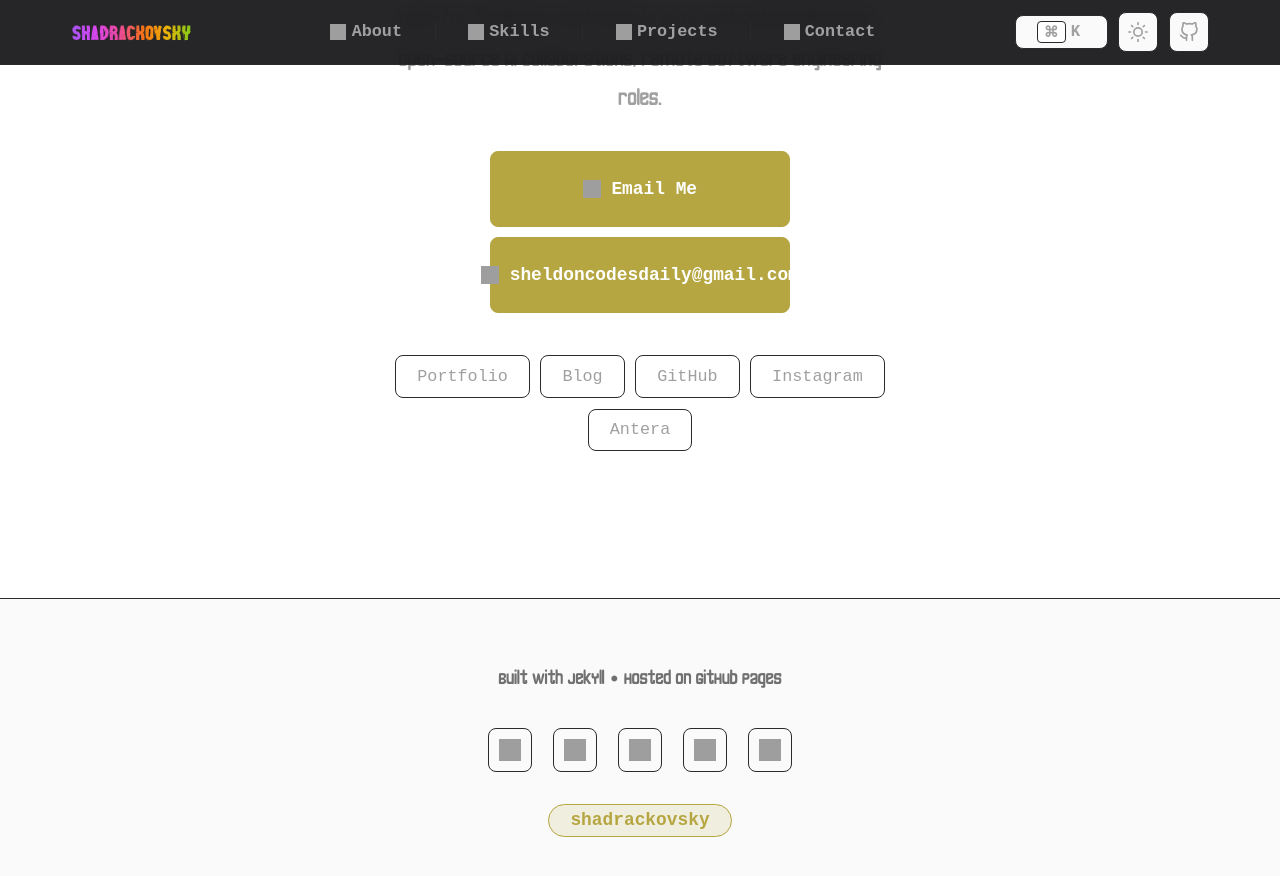
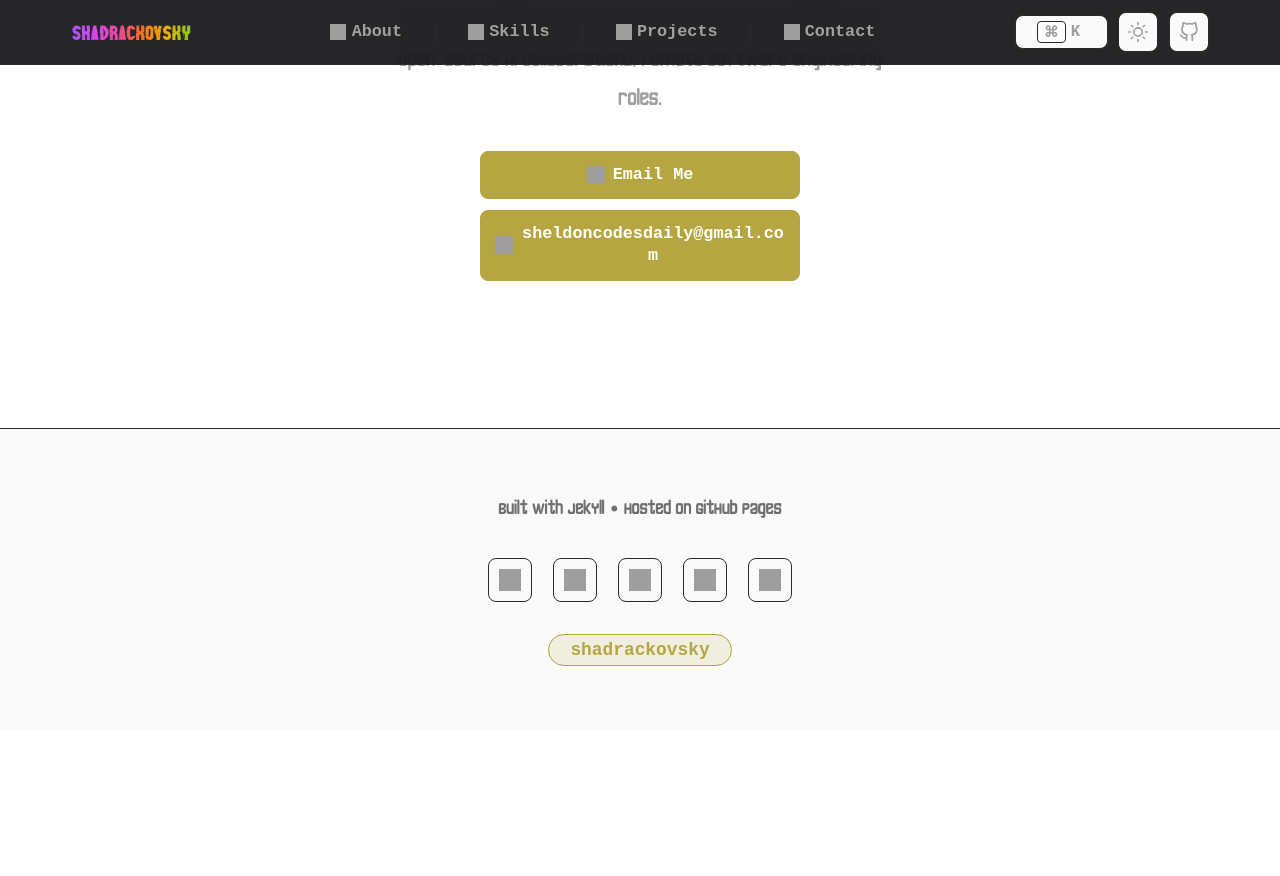
Before and after one commit to zuck30/zuck30, a Jekyll site: the page built from index.md, in a window 1280 px wide and 900 px high, scrolled down 33238 px. Shown: the top 876 px of the window. Built offline with Jekyll 4.4.1, drawn with Linux system fonts in a browser that asks for light colours; after the commit the page ends 33968 px from its top, so only the background shows below that; grey boxes are pictures that could not be loaded.

Commit message:
docs: simplify contact section and fit email buttons

```diff
--- a/index.md
+++ b/index.md
@@ -452,22 +452,15 @@ layout: default
     <div style="max-width: 500px; margin: 0 auto; text-align: center;">
       <p style="color: var(--text-secondary); font-size: 1.05rem; line-height: 1.8; margin-bottom: var(--spacing-lg);">Open for freelance contracts in AI/ML and web development, open-source AI collaborations, remote software engineering roles.</p>
       <div style="display: flex; flex-wrap: wrap; justify-content: center; gap: var(--spacing-sm);">
-        <a href="mailto:mwalyangashadrack@gmail.com" class="btn btn-primary" style="width: 100%; max-width: 300px; display:inline-flex;align-items:center;justify-content:center;gap:var(--spacing-sm);">
+        <a href="mailto:mwalyangashadrack@gmail.com" class="btn btn-primary" style="width: 100%; max-width: 320px; display:inline-flex;align-items:center;justify-content:center;gap:8px;white-space:normal;overflow-wrap:anywhere;font-size:0.8rem;line-height:1.35;padding:12px 14px;">
           <img src="https://cdn-icons-png.flaticon.com/128/15047/15047587.png" alt="" class="flaticon" style="width:18px;height:18px;">
           Email Me
         </a>
-        <a href="mailto:sheldoncodesdaily@gmail.com" class="btn btn-primary" style="width: 100%; max-width: 300px; display:inline-flex;align-items:center;justify-content:center;gap:var(--spacing-sm);">
+        <a href="mailto:sheldoncodesdaily@gmail.com" class="btn btn-primary" style="width: 100%; max-width: 320px; display:inline-flex;align-items:center;justify-content:center;gap:8px;white-space:normal;overflow-wrap:anywhere;font-size:0.8rem;line-height:1.35;padding:12px 14px;">
           <img src="https://cdn-icons-png.flaticon.com/128/15047/15047587.png" alt="" class="flaticon" style="width:18px;height:18px;">
           sheldoncodesdaily@gmail.com
         </a>
       </div>
-      <div style="display: flex; flex-wrap: wrap; justify-content: center; gap: var(--spacing-sm); margin-top: var(--spacing-xl);">
-        <a href="https://sheddysilicon.netlify.app" target="_blank" rel="noopener" style="font-family: var(--font-mono); font-size: 0.8rem; color: var(--text-secondary); padding: var(--spacing-xs) var(--spacing-md); border: 1px solid var(--border); border-radius: var(--radius-md); transition: all var(--transition);" onmouseover="this.style.borderColor='var(--accent)'; this.style.color='var(--accent)'" onmouseout="this.style.borderColor='var(--border)'; this.style.color='var(--text-secondary)'">Portfolio</a>
-        <a href="https://sheddydev.netlify.app/" target="_blank" rel="noopener" style="font-family: var(--font-mono); font-size: 0.8rem; color: var(--text-secondary); padding: var(--spacing-xs) var(--spacing-md); border: 1px solid var(--border); border-radius: var(--radius-md); transition: all var(--transition);" onmouseover="this.style.borderColor='var(--accent)'; this.style.color='var(--accent)'" onmouseout="this.style.borderColor='var(--border)'; this.style.color='var(--text-secondary)'">Blog</a>
-        <a href="https://github.com/zuck30" target="_blank" rel="noopener" style="font-family: var(--font-mono); font-size: 0.8rem; color: var(--text-secondary); padding: var(--spacing-xs) var(--spacing-md); border: 1px solid var(--border); border-radius: var(--radius-md); transition: all var(--transition);" onmouseover="this.style.borderColor='var(--accent)'; this.style.color='var(--accent)'" onmouseout="this.style.borderColor='var(--border)'; this.style.color='var(--text-secondary)'">GitHub</a>
-        <a href="https://instagram.com/sheddysilicon" target="_blank" rel="noopener" style="font-family: var(--font-mono); font-size: 0.8rem; color: var(--text-secondary); padding: var(--spacing-xs) var(--spacing-md); border: 1px solid var(--border); border-radius: var(--radius-md); transition: all var(--transition);" onmouseover="this.style.borderColor='var(--accent)'; this.style.color='var(--accent)'" onmouseout="this.style.borderColor='var(--border)'; this.style.color='var(--text-secondary)'">Instagram</a>
-        <a href="https://antera.co.tz" target="_blank" rel="noopener" style="font-family: var(--font-mono); font-size: 0.8rem; color: var(--text-secondary); padding: var(--spacing-xs) var(--spacing-md); border: 1px solid var(--border); border-radius: var(--radius-md); transition: all var(--transition);" onmouseover="this.style.borderColor='var(--accent)'; this.style.color='var(--accent)'" onmouseout="this.style.borderColor='var(--border)'; this.style.color='var(--text-secondary)'">Antera</a>
-      </div>
     </div>
   </div>
 </section>
```
